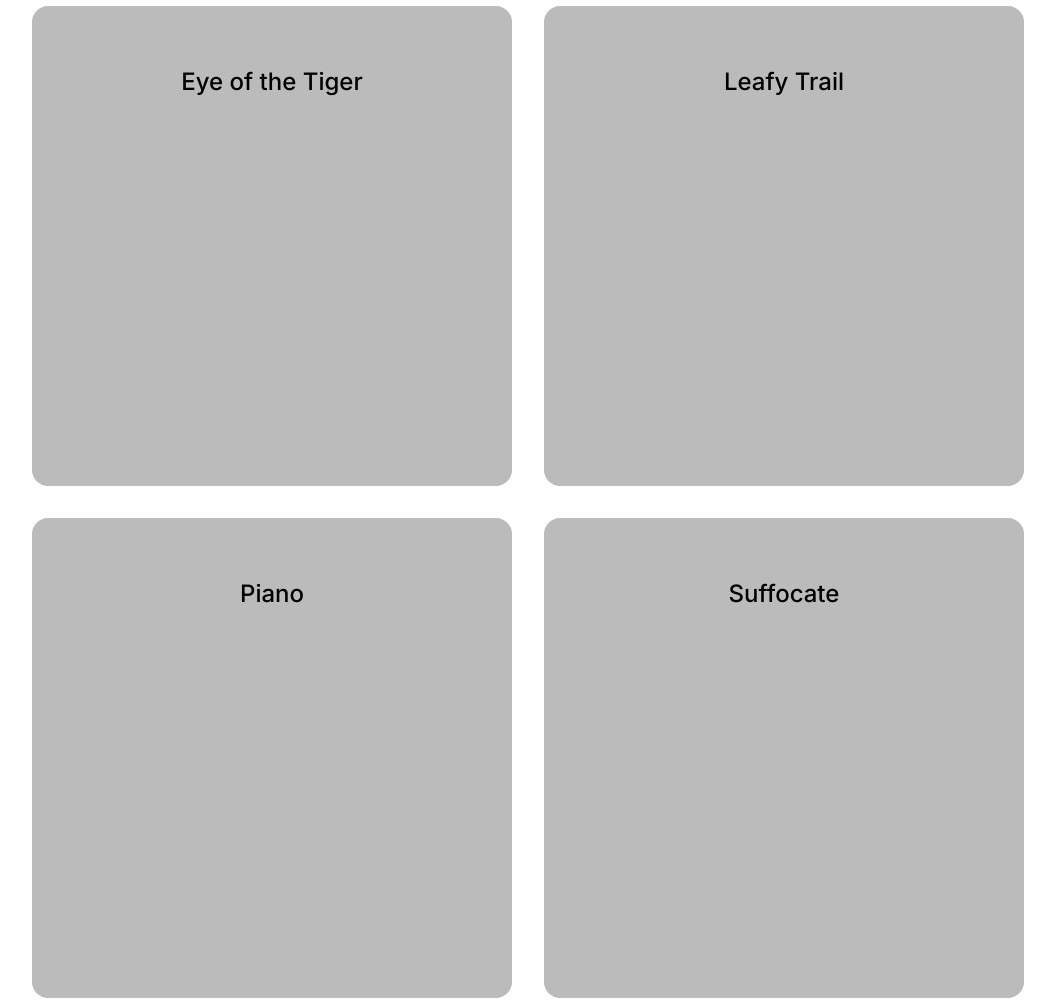
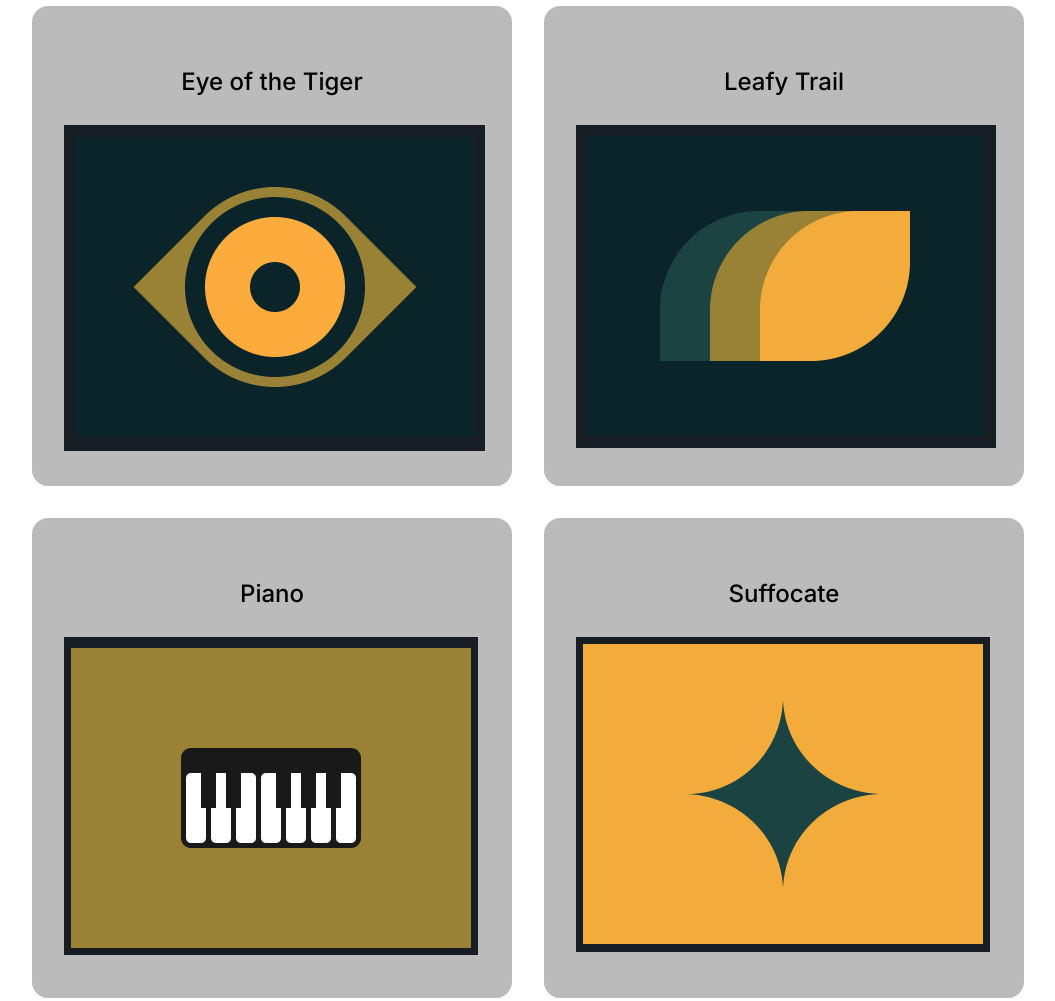
Before and after one commit to laminarss/css-battle-solutions, a plain HTML site: page index.html in a window 1280 px wide. Shown: the part 220-1221 px from the top of the page, without its empty margins (112-1167 px from the left). Drawn offline with Linux system fonts and the light colour scheme.

Commit message:
updated image paths

```diff
--- a/index.html
+++ b/index.html
@@ -30,28 +30,28 @@
          <div class="card">
             <p><!--#16--> Eye of the Tiger</p>
             <a href="https://codepen.io/ln453/pen/jOmNzZg" target="_blank">
-               <img src="./images/eye-of-the-tiger.png" alt="">
+               <img src="./asset-images/eye-of-the-tiger.png" alt="">
             </a>
          </div>
 
          <div class="card">
             <p><!--#7--> Leafy Trail</p>
             <a href="https://codepen.io/ln453/pen/mdmbxqL" target="_blank">
-               <img src="./images/leafy-trail.png" alt="">
+               <img src="./asset-images/leafy-trail.png" alt="">
             </a>
          </div>
 
          <div class="card">
             <p><!--#80--> Piano</p>
             <a href="https://codepen.io/ln453/pen/YzVKaja" target="_blank">
-               <img src="./images/piano.png" alt="">
+               <img src="./asset-images/piano.png" alt="">
             </a>
          </div>
 
          <div class="card">
             <p><!--#29--> Suffocate</p>
             <a href="https://codepen.io/ln453/pen/yLbBKEN" target="_blank">
-               <img src="./images/soffocate.png" alt="">
+               <img src="./asset-images/soffocate.png" alt="">
             </a>
          </div>
       </div>
```
